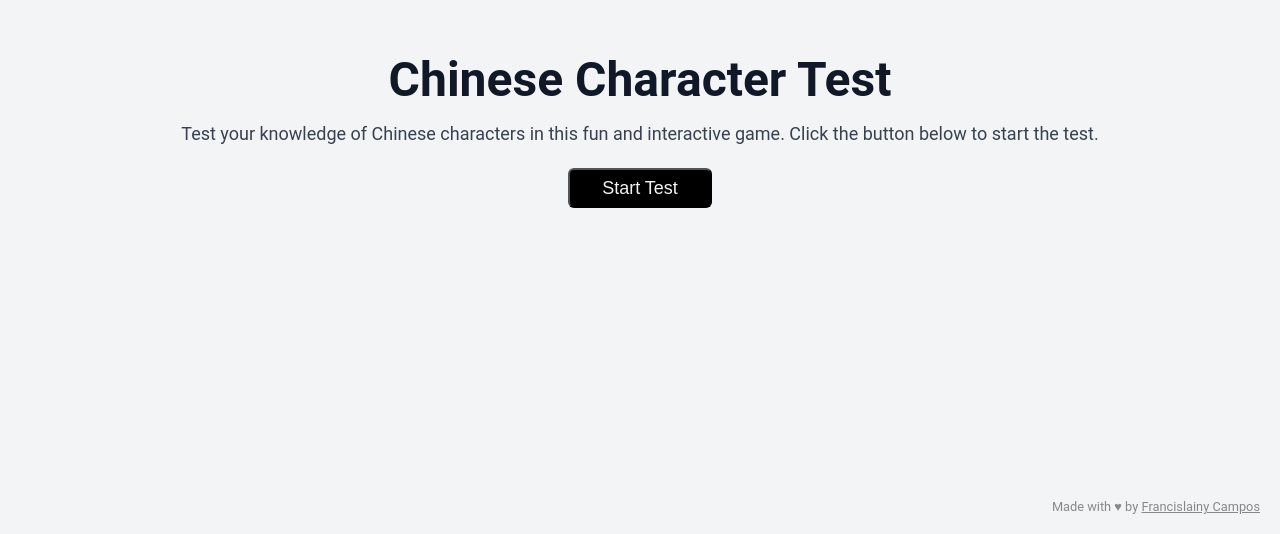
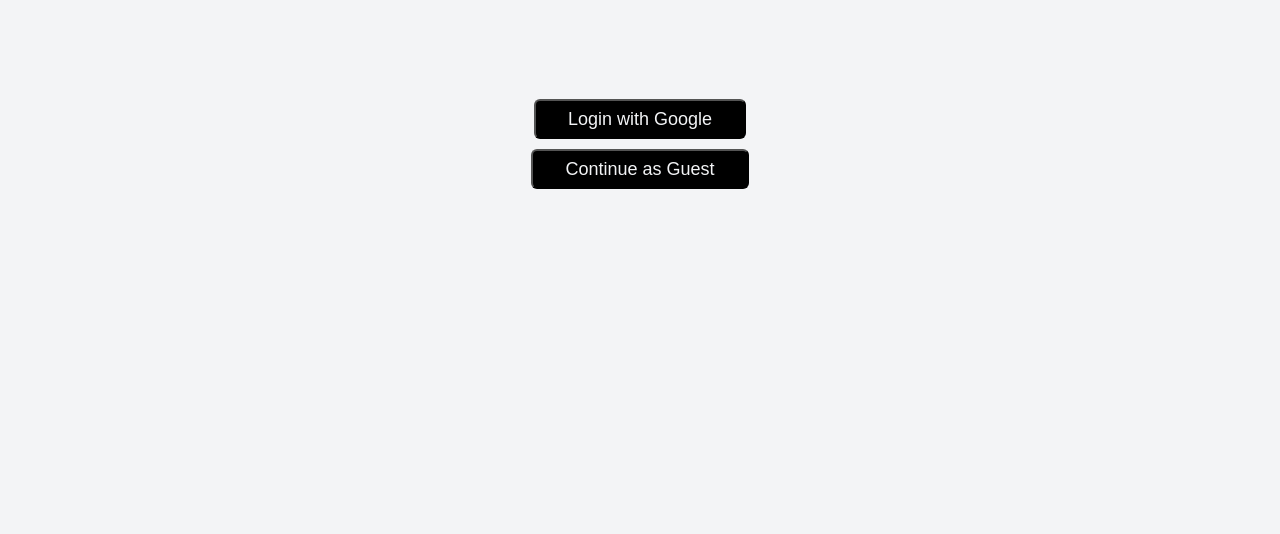
Before and after one commit to francislainy/hanzi-3000, a React (Create React App) app: page / in a window 1280 px wide. Shown: the part 266-800 px from the top of the page. Built offline with nearby package versions, Linux system fonts and the light colour scheme.

Commit message:
Add guest login - wip google

```diff
--- a/package.json
+++ b/package.json
@@ -4,9 +4,11 @@
   "version": "0.1.0",
   "private": true,
   "dependencies": {
+    "@firebase/auth": "^1.7.5",
     "@testing-library/jest-dom": "^5.17.0",
     "@testing-library/react": "^13.4.0",
     "@testing-library/user-event": "^13.5.0",
+    "firebase": "^10.12.3",
     "gh-pages": "^6.1.1",
     "react": "^18.2.0",
     "react-dom": "^18.2.0",
--- a/src/components/App/App.css
+++ b/src/components/App/App.css
@@ -40,3 +40,30 @@
 .app__footer a:hover {
   color: #555;
 }
+
+
+
+/* Add these styles to your existing CSS file */
+
+.button-container {
+  display: flex;
+  flex-direction: column;
+  align-items: center;
+  gap: 10px;
+  margin-top: 20px;
+}
+
+.button-container button {
+  padding-left: 2rem;
+  padding-right: 2rem;
+  height: 2.5rem;
+  background-color: #000;
+  color: #f3f4f6;
+  border-radius: 6px;
+  font-weight: 530;
+  font-size: 1.125rem;
+}
+
+.button-container button:hover {
+  background-color: #45a049;
+}
--- a/src/components/App/App.js
+++ b/src/components/App/App.js
@@ -4,7 +4,31 @@ import characterList from '../../characterList.json';
 import Banner from "../Banner/Banner";
 import Card from "../Card/Card";
 import Pagination from '../Pagination/Pagination';
+import {signInWithGoogle} from "../AuthService";
+
 function App() {
+
+  const [isUserLoggedIn, setIsUserLoggedIn] = useState(false);
+  const [isGuest, setIsGuest] = useState(false); // New state for guest access
+
+  // Function to handle login with Google
+  const handleLoginWithGoogle = async () => {
+    try {
+      await signInWithGoogle();
+      setIsUserLoggedIn(true);
+      setIsGuest(false); // Ensure guest state is reset
+      // Additional logic after successful login
+    } catch (error) {
+      console.error("Error logging in with Google", error);
+    }
+  };
+
+  // Function to continue as a guest
+  const handleContinueAsGuest = () => {
+    setIsUserLoggedIn(true); // Treat guest as logged in
+    setIsGuest(true);
+    // Logic to handle guest access
+  };
 
   const TEST_STATES = {
     'start': {
@@ -22,10 +46,10 @@ function App() {
     },
   };
 
-  const [hasTestStarted, setHasTestStarted] = useState(false)
-  const [bannerTitle, setBannerTitle] = useState(TEST_STATES.start.bannerTitle)
-  const [bannerDescription, setBannerDescription] = useState(TEST_STATES.start.bannerDescription)
-  const [bannerButtonText, setBannerButtonText] = useState(TEST_STATES.start.bannerButtonText)
+  const [hasTestStarted, setHasTestStarted] = useState(false);
+  const [bannerTitle, setBannerTitle] = useState(TEST_STATES.start.bannerTitle);
+  const [bannerDescription, setBannerDescription] = useState(TEST_STATES.start.bannerDescription);
+  const [bannerButtonText, setBannerButtonText] = useState(TEST_STATES.start.bannerButtonText);
   const [selectedCardIds, setSelectedCardIds] = useState([]);
 
   const CARDS_PER_PAGE = 150;
@@ -35,49 +59,64 @@ function App() {
   const currentCards = characterList.slice(indexOfFirstCard, indexOfLastCard);
 
   const handleStartTest = () => {
-    setHasTestStarted(true)
-    setBannerDescription(TEST_STATES.inProgress.bannerDescription)
-    setBannerButtonText(TEST_STATES.inProgress.bannerButtonText)
-  }
+    setHasTestStarted(true);
+    setBannerDescription(TEST_STATES.inProgress.bannerDescription);
+    setBannerButtonText(TEST_STATES.inProgress.bannerButtonText);
+  };
 
   const handleSeeResults = () => {
-    setBannerDescription(`You know ${selectedCardIds.length} out of ${characterList.length} characters.`)
-    setBannerButtonText(TEST_STATES.results.bannerButtonText)
-    setHasTestStarted(false)
-  }
+    setBannerDescription(`You know ${selectedCardIds.length} out of ${characterList.length} characters.`);
+    setBannerButtonText(TEST_STATES.results.bannerButtonText);
+    setHasTestStarted(false);
+  };
 
   const handleStartAgain = () => {
-    setHasTestStarted(true)
-    setBannerDescription(TEST_STATES.inProgress.bannerDescription)
-    setBannerButtonText(TEST_STATES.inProgress.bannerButtonText)
-    setSelectedCardIds([])
-    setCurrentPage(1)
-  }
+    setHasTestStarted(true);
+    setBannerDescription(TEST_STATES.inProgress.bannerDescription);
+    setBannerButtonText(TEST_STATES.inProgress.bannerButtonText);
+    setSelectedCardIds([]);
+    setCurrentPage(1);
+  };
 
   const totalPages = Math.ceil(characterList.length / CARDS_PER_PAGE);
 
+  // Modify the return statement to include login options if not logged in
   return (
       <div className={hasTestStarted ? "app app__testStarted" : "app"}>
+        {!isUserLoggedIn ? (
+            <div className="button-container">
+              <button onClick={handleLoginWithGoogle}>Login with Google</button>
+              <button onClick={handleContinueAsGuest}>Continue as Guest</button>
+            </div>
+        ) : (
+            <>
               <Banner
                   title={bannerTitle}
                   description={bannerDescription}
                   buttonText={bannerButtonText}
                   handleStartTest={bannerButtonText === "Start Again" ? handleStartAgain : (hasTestStarted ? handleSeeResults : handleStartTest)}
               />
-      {hasTestStarted && <>
+              {hasTestStarted && (
+                  <>
                     <Pagination
                         totalPages={totalPages}
                         currentPage={currentPage}
-          setCurrentPage={setCurrentPage} />
+                        setCurrentPage={setCurrentPage}
+                    />
                     <Card
                         selectedCardIds={selectedCardIds}
                         setSelectedCardIds={setSelectedCardIds}
-          cardList={currentCards} />
+                        cardList={currentCards}
+                    />
                   </>
-      }
-      {!hasTestStarted && <footer className="app__footer">
+              )}
+              {!hasTestStarted && (
+                  <footer className="app__footer">
                     Made with &hearts; by <a href="https://www.linkedin.com/in/francislainycampos/" target="_blank" rel="noopener noreferrer">Francislainy Campos</a>
-      </footer>}
+                  </footer>
+              )}
+            </>
+        )}
       </div>
   );
 }
--- /dev/null
+++ b/src/components/AuthService.js
@@ -0,0 +1,31 @@
+// Import Firebase Auth and Google Provider
+import { getAuth, signInWithPopup, GoogleAuthProvider } from "firebase/auth";
+import app from '../firebaseConfig'; // Adjust the import path as necessary
+
+
+// Initialize Firebase Auth and Google Auth Provider
+const auth = getAuth(app);
+const provider = new GoogleAuthProvider();
+
+// Define the Sign-In Function
+const signInWithGoogle = async () => {
+    try {
+        const result = await signInWithPopup(auth, provider);
+        // Access token, user info, etc.
+        const credential = GoogleAuthProvider.credentialFromResult(result);
+        const token = credential.accessToken;
+        const user = result.user;
+        // Use token and user info as needed
+    } catch (error) {
+        // Handle errors
+        const errorCode = error.code;
+        const errorMessage = error.message;
+        // Error details
+        const email = error.email;
+        const credential = GoogleAuthProvider.credentialFromError(error);
+        // Handle or log error information
+    }
+};
+
+// Export the Sign-In Function
+export { signInWithGoogle };
--- /dev/null
+++ b/src/firebaseConfig.js
@@ -0,0 +1,19 @@
+// Import the functions you need from the SDKs you need
+import { initializeApp } from "firebase/app";
+
+// Your web app's Firebase configuration
+// For Firebase JS SDK v7.20.0 and later, measurementId is optional
+const firebaseConfig = {
+    apiKey: "AIzaSyCobhjZZs6XfvRYUMvq56vT50mjYoF7iJk",
+    authDomain: "mandarin-flashcards-139d3.firebaseapp.com",
+    projectId: "mandarin-flashcards-139d3",
+    storageBucket: "mandarin-flashcards-139d3.appspot.com",
+    messagingSenderId: "582175360511",
+    appId: "1:582175360511:web:d66e71a83fec59a5ca53ca",
+    measurementId: "G-734738NMZF"
+};
+
+// Initialize Firebase
+const app = initializeApp(firebaseConfig);
+
+export default app;
```
Also changed, not shown: 2 other files (tests, documents, lock files or other folders). Lines whose indentation alone changed are shown as unchanged.
